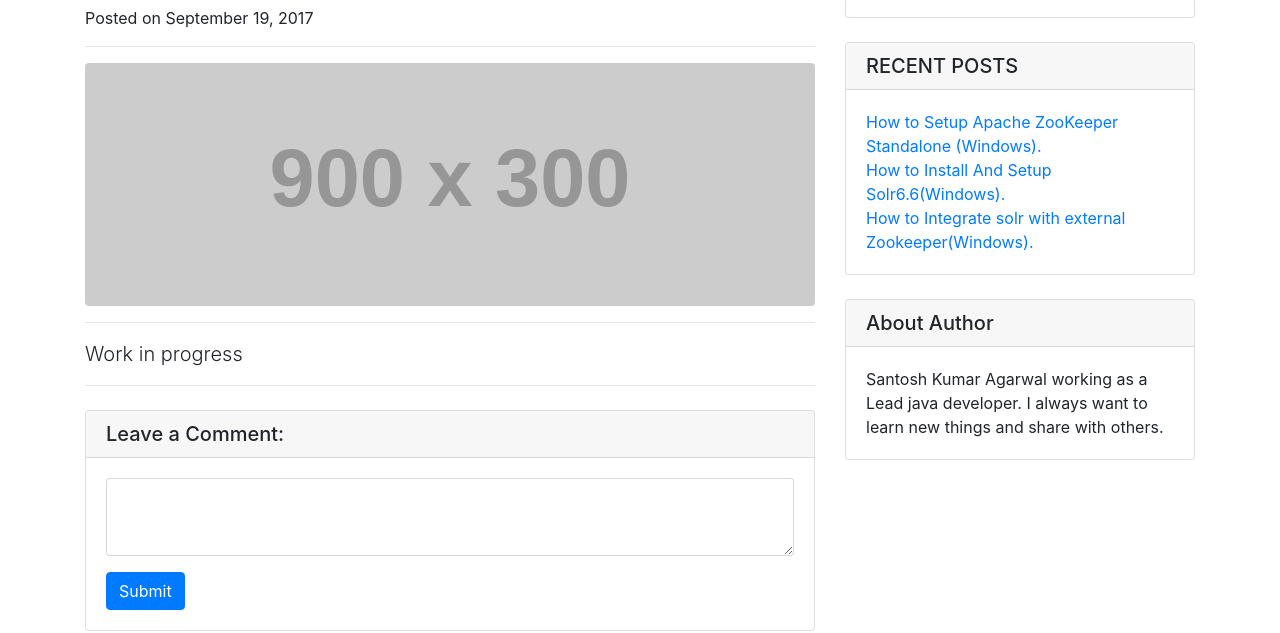
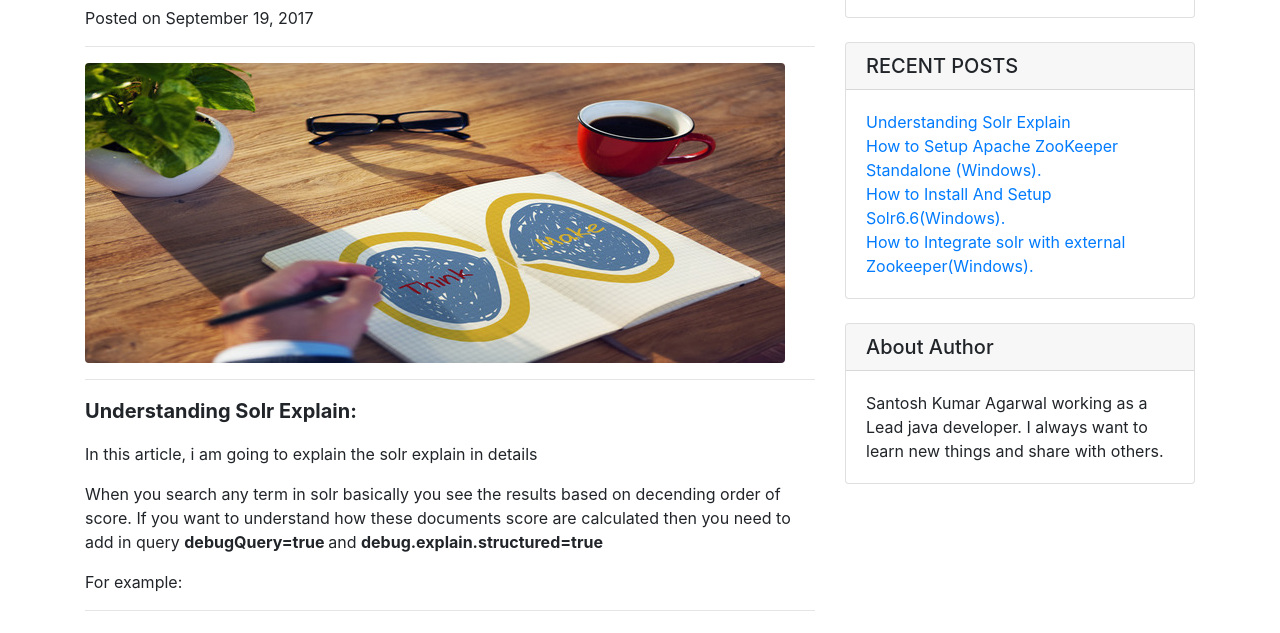
Before and after one commit to santoshagarwal/santoshagarwal.github.io, a website: page index.html in a window 1280 px wide. Shown: the part 189-822 px from the top of the page. Drawn offline with Linux system fonts and the light colour scheme; placeholder pictures from the web are drawn by us.

Commit message:
HomePage changes

```diff
--- a/index.html
+++ b/index.html
@@ -73,12 +73,17 @@
           <hr>
 
           <!-- Preview Image -->
-          <img class="img-fluid rounded" src="http://placehold.it/900x300" alt="">
+          <img class="img-fluid rounded" src="image/ThinkMakeImage.jpg" alt="">
 
           <hr>
 
           <!-- Post Content -->
-          <p class="lead">Work in progress</p>
+          <p class="lead boldHeader">Understanding Solr Explain:</p>
+          <p>In this article, i am going to explain the solr explain in details</p>
+          <p>When you search any term in solr basically you see the results based on decending order of score.
+          If you want to understand how these documents score are calculated then you need to add in query <strong>debugQuery=true </strong>and
+          <strong>debug.explain.structured=true</strong></p>
+          <p>For example:</p>
 
           <hr>
 
@@ -154,8 +159,11 @@
               <div class="row">
                 <div class="col-lg-12">
                   <ul class="list-unstyled mb-0">
-				  <li>
-                      <a href="/setup_Zookeeper_stanalone_mode.html">How to Setup Apache ZooKeeper Standalone (Windows).</a>
+                    <li>
+                      <a href="/index.html">Understanding Solr Explain</a>
+                    </li>
+				            <li>
+                      <a href="/index.html">How to Setup Apache ZooKeeper Standalone (Windows).</a>
                     </li>
                     <li>
                       <a href="#">How to Install And Setup Solr6.6(Windows).</a>
@@ -190,7 +198,7 @@
     <!-- Footer -->
     <footer class="py-5 bg-dark">
       <div class="container">
-        <p class="m-0 text-center text-white">Copyright &copy; Santoshtechblog 2017</p>
+        <p class="m-0 text-center text-white">Copyright &copy; santoshtechblog 2017</p>
       </div>
       <!-- /.container -->
     </footer>
```
Also changed, not shown: image/ThinkMakeImage.jpg (added), image/ThinkMakeImage2.jpg (added), 2 other files.
